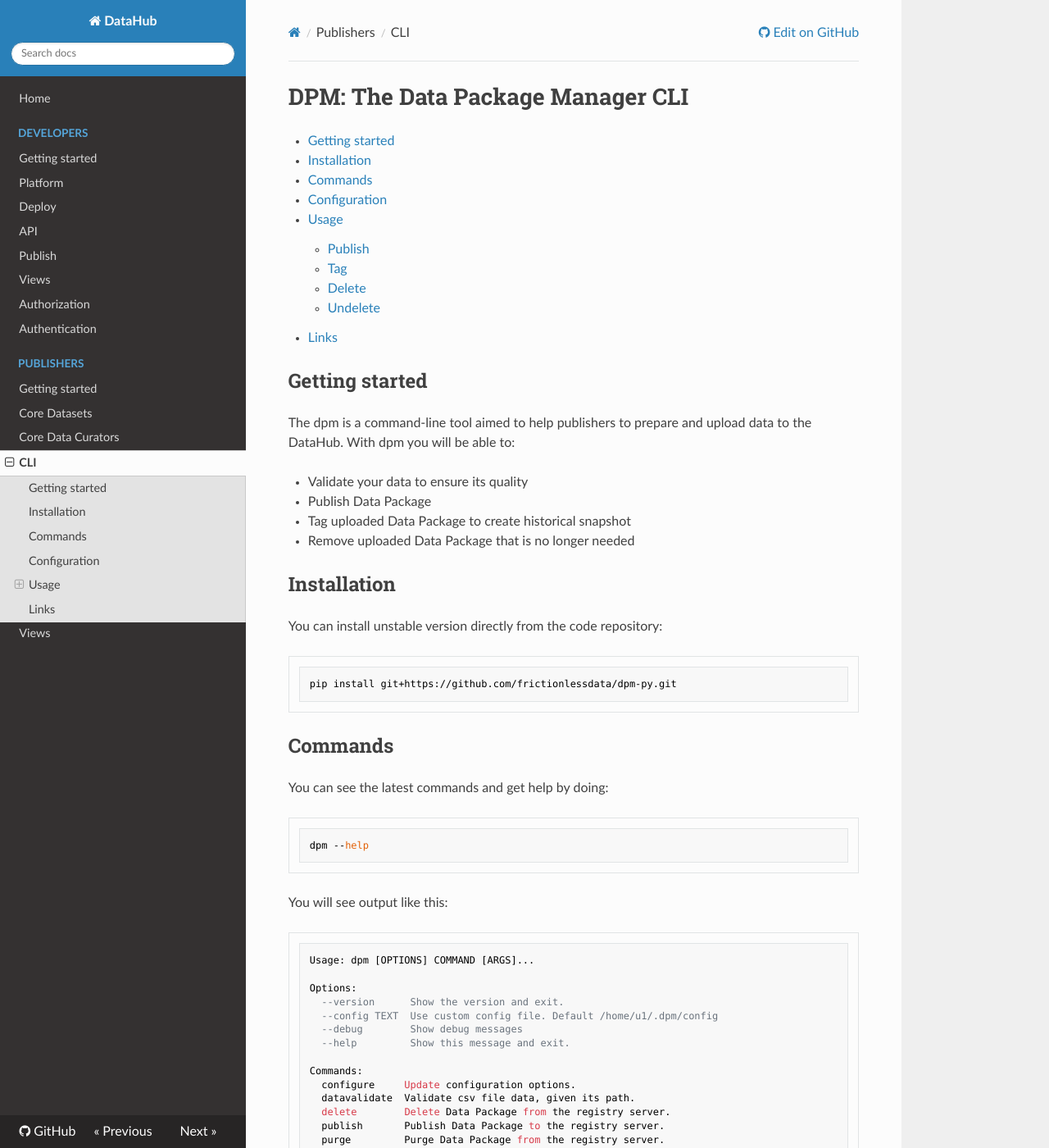
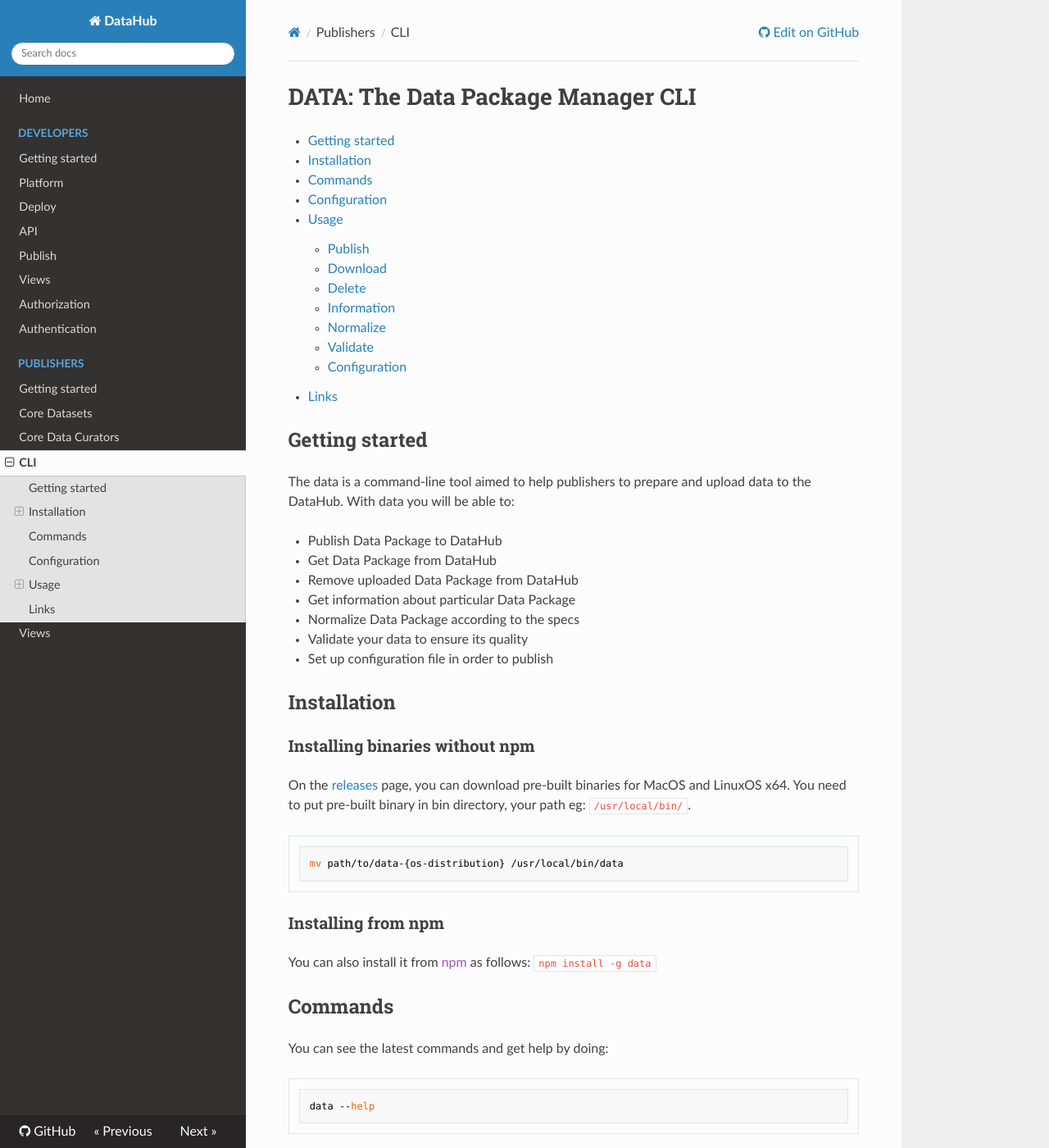
Before and after one commit to datopian/datahub-docs-tech, an MkDocs documentation site: the page built from docs/publishers/cli.md, in a window 1280 px wide and 1400 px high. Shown: the whole window at 82% size. Built offline with MkDocs 1.6.1, drawn with Linux system fonts in a browser that asks for light colours; nearby versions of some CDN libraries; a script that is not in the unit is left out; old or Windows-style settings are respelled for this version of MkDocs; some of the changed text lies outside the part shown.

Commit message:
[cli-docs][m]: updated page for new CLI and added instructions for installation - refs #48

````diff
--- a/docs/publishers/cli.md
+++ b/docs/publishers/cli.md
@@ -1,4 +1,4 @@
-# DPM: The Data Package Manager CLI
+# DATA: The Data Package Manager CLI
 
 - [Getting started](#getting-started)
 - [Installation](#installation)
@@ -6,64 +6,81 @@
 - [Configuration](#configuration)
 - [Usage](#usage)
     - [Publish](#publish)
-    - [Tag](#tag)
+    - [Download](#download)
     - [Delete](#delete)
-    - [Undelete](#undelete)
+    - [Information](#information)
+    - [Normalize](#normalize)
+    - [Validate](#validate)
+    - [Configuration](#configuration)
+
 - [Links](#links)
 
 ## Getting started
 
-The dpm is a command-line tool aimed to help publishers to prepare and upload data to the DataHub. With dpm you will be able to:
+The data is a command-line tool aimed to help publishers to prepare and upload data to the DataHub. With data you will be able to:
 
+* Publish Data Package to DataHub
+* Get Data Package from DataHub
+* Remove uploaded Data Package from DataHub
+* Get information about particular Data Package
+* Normalize Data Package according to the specs
 * Validate your data to ensure its quality
-* Publish Data Package
-* Tag uploaded Data Package to create historical snapshot
-* Remove uploaded Data Package that is no longer needed
+* Set up configuration file in order to publish
 
 ## Installation
 
-You can install unstable version directly from the code repository:
+### Installing binaries without npm
+
+On the [releases](https://github.com/datopian/datahub-cli/releases) page, you can download pre-built binaries for MacOS and LinuxOS x64. You need to put pre-built binary in bin directory, your path eg: `/usr/local/bin/`.
 
 ```bash
-pip install git+https://github.com/frictionlessdata/dpm-py.git
+mv path/to/data-{os-distribution} /usr/local/bin/data
 ```
+
+### Installing from npm
+
+You can also install it from [npm]() as follows:
+`npm install -g data`
 
 ## Commands
 
 You can see the latest commands and get help by doing:
 
 ```bash
-dpm --help
+data --help
 ```
 
 You will see output like this:
 
 ```bash
-Usage: dpm [OPTIONS] COMMAND [ARGS]...
+❒ data [options] <command> <args>
+
+Commands:
+  DataHub:
+    push        [path]        Push data to the DataHub
+    get         [pkg-id]      Get data from DataHub
+    purge       [owner/name]  Permanently deletes data from DataHub
+  Data Package specific:
+    info        [pkg-id]      Get info on data
+    normalize                 Normalize datapackage.json
+    validate                  Validate Data Package structure
+
+  Administrative:
+    config                    Set up configuration
+    help        [cmd]         Show help on cmd
 
 Options:
-  --version      Show the version and exit.
-  --config TEXT  Use custom config file. Default /home/u1/.dpm/config
-  --debug        Show debug messages
-  --help         Show this message and exit.
+-h, --help              Output usage information
+-v, --version           Output the version
 
-Commands:
-  configure     Update configuration options.
-  datavalidate  Validate csv file data, given its path.
-  delete        Delete Data Package from the registry server.
-  publish       Publish Data Package to the registry server.
-  purge         Purge Data Package from the registry server.
-  tag           Tag Data Package on the server.
-  undelete      Undelete Data Package from the registry...
-  validate      Validate Data Package in the current dir.
 ```
 
 ## Configuration
 
-Dpm can be configured using `dpm configure` command. It will ask you
+Data can be configured using `data config[ure]` command. It will ask you
 to provide username, access_token and server address of DataHub.
 
-The config is stored in `~/.dpm/config`, you can edit it with text editor.
+The config is stored in `~/.datahub/config`, you can edit it with text editor.
 Simple example config file can look like this:
 
 ```
@@ -80,42 +97,57 @@
 run:
 
 ```bash
-dpm publish
+data push
 ```
 
 If your configured *username* and *access_token* are correct, dpm will
 upload datapackage.json and all relevant resources to the registry server.
 
-### Tag
+### Download
 
-To create historical snapshot of your data, you can tag previously uploaded datapackage on the server. Use `dpm tag` command:
-
+To download run the following command:
 ```bash
-cd datapackage-dir
-dpm tag v1.1
+data get <publisher>/<package>
 ```
-This will copy the latest version of the Data Package to a separate location in the BitStore. This way you will be able keep a copy of your Data Package at this particular point in time.
+New Data Package will be downloaded into current working directory.
 
 ### Delete
 
-You have two choices: delete Data Package completely from the server (`purge`) or make the datapackage invisible to everyone except you (`delete`). You can use `dpm purge` and `dpm delete` accordingly:
+To delete permanently Data Package from DataHub, you can use `dpm purge` command:
 
 ```bash
-cd datapackage-dir
-dpm delete
-# or purge it completely
-dpm purge
+data purge
 ```
 
-### Undelete
+### Information
 
-You can restore your Data Package using `undelete` command.
+You can get information about particular Data Package
 
 ```bash
-dpm undelete
+data info
 ```
-Note that this only works on packages with soft delete (`dpm delete`), you can not undelete ones with hard delete (`dpm purge`)
+
+### Normalize
+
+To normalize Data Package descriptor according to the specs
+
+```bash
+data norm[alize] [path]
+```
+### Validate
+
+To validate Data Package descriptor against schema
+
+```bash
+data validate [path | URL]
+```
+### Configuration
+
+To set up configuration file:
+```bash
+data config[ure]
+```
 
 ## Links
 
-- [Code repo](https://github.com/frictionlessdata/dpm-py)
+- [Code repo](https://github.com/datopian/datahub-cli)
````
